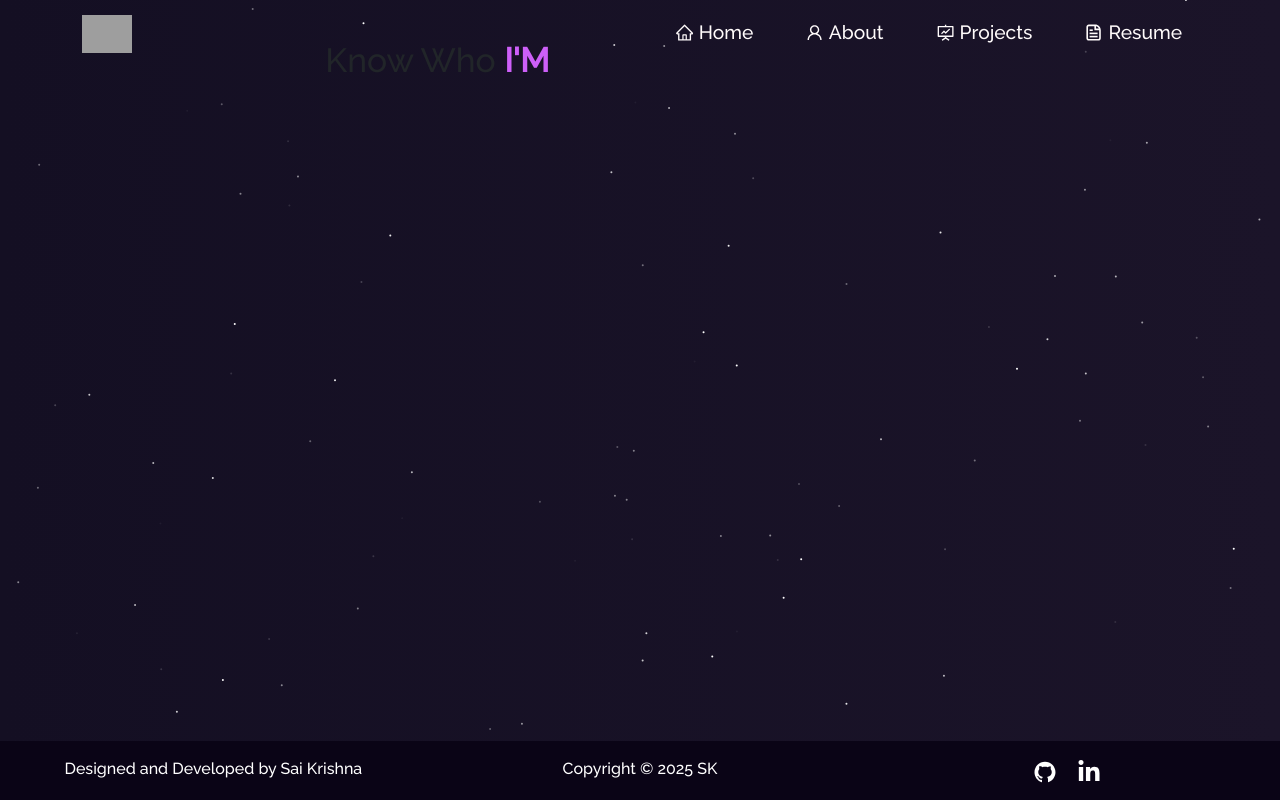
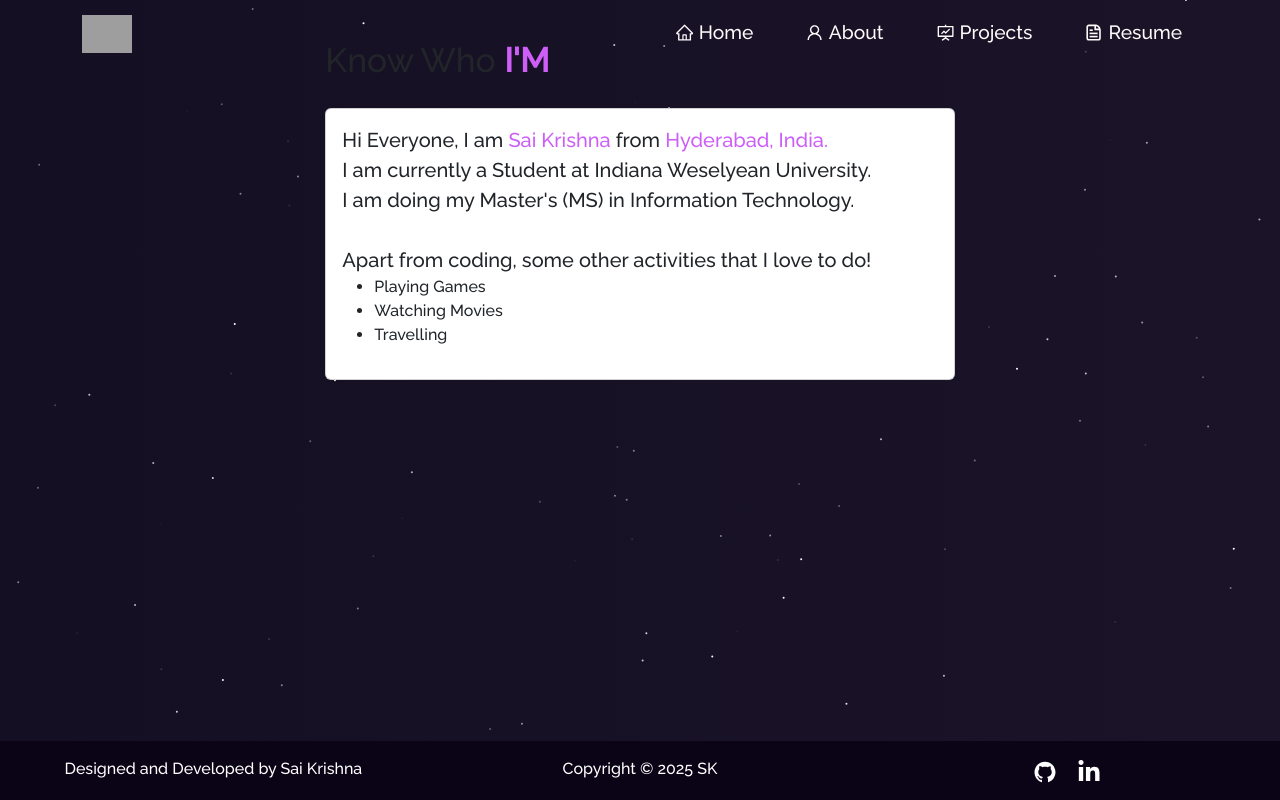
Before and after one commit to gongireddysr/Replica-, a React (Create React App) app: page /about in a window 1280 px wide. Built offline with nearby package versions, Linux system fonts and the light colour scheme; grey boxes are pictures that could not be loaded.

Commit message:
updated About section

```diff
--- a/src/components/About/About.tsx
+++ b/src/components/About/About.tsx
@@ -17,6 +17,7 @@ const About: React.FC = () => {
             <h1 style={{fontSize: "2.1em", paddingBottom: "20px"}}>
               Know Who <strong className="purple">I'M</strong>
             </h1>
+            <Aboutcards />
           </Col>
         </Row>
       </Container>
--- a/src/components/About/AboutCards.tsx
+++ b/src/components/About/AboutCards.tsx
@@ -1,10 +1,12 @@
 import React from "react";
-import { Col, Row, Card} from "react-bootstrap";
+import { Card} from "react-bootstrap";
+import { ImPointRight} from "react-icons/im";
 
 const Aboutcards: React.FC = () => {
     return(
         <Card className="quote-card-view">
             <Card.Body>
+            <blockquote className="blockquote mb-0">
             <p style={{ textAlign: "justify" }}>
             Hi Everyone, I am <span className="purple">Sai Krishna </span>
             from <span className="purple"> Hyderabad, India.</span>
@@ -16,6 +18,18 @@ const Aboutcards: React.FC = () => {
             <br />
             Apart from coding, some other activities that I love to do!
           </p>
+          </blockquote>
+            <ul>
+            <li>
+                 Playing Games
+            </li>
+            <li>
+                 Watching Movies
+            </li>
+            <       li>
+                 Travelling
+                    </li>
+                </ul>
             </Card.Body>
         </Card>
     );
```
